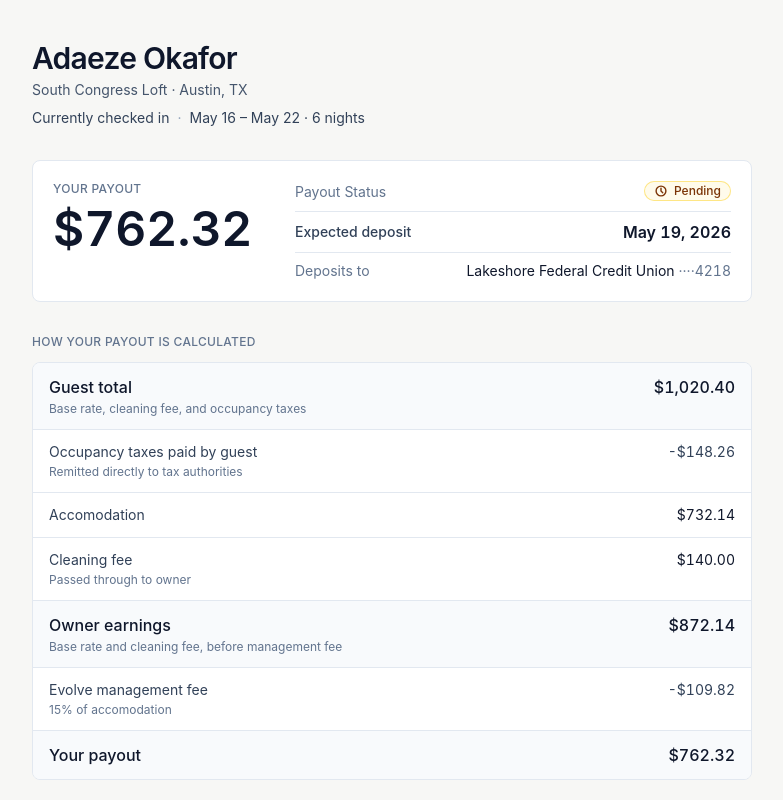
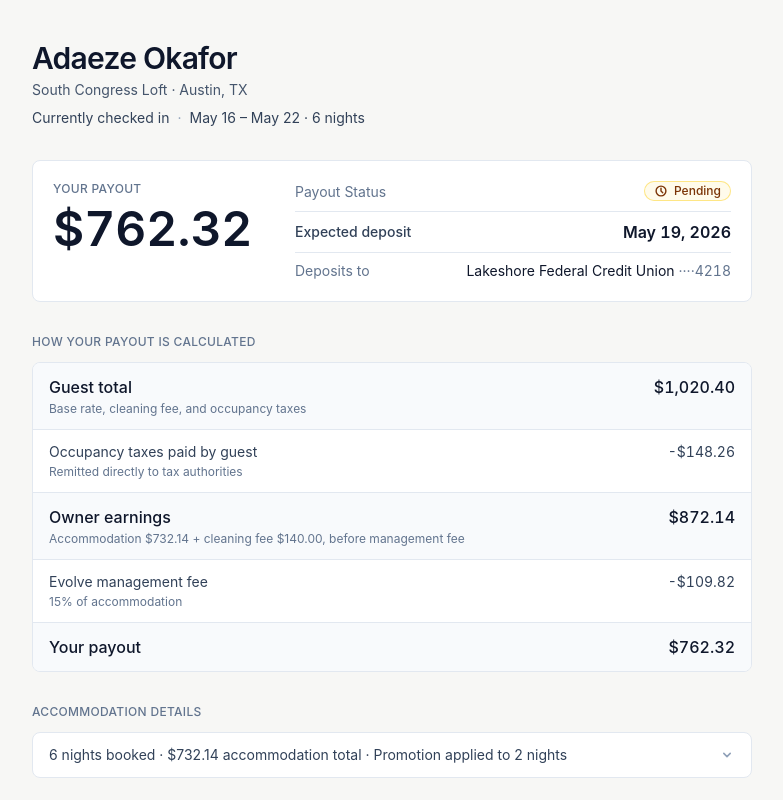
Before and after one commit to celestelayne/evolve-take-home, a React (Vite) app: page /answer in a window 1280 px wide. Shown: the top 800 px of the page, without its empty margins (248-1031 px from the left). Built offline with nearby package versions, Linux system fonts and the light colour scheme.

Commit message:
chore: scaffold app and load up payout dataset

```diff
--- a/src/features/booking-detail/booking-detail.utils.ts
+++ b/src/features/booking-detail/booking-detail.utils.ts
@@ -82,24 +82,15 @@ const getReconciliationRows = (
       detail: 'Remitted directly to tax authorities',
     },
     {
-      label: 'Accomodation',
-      amount: getBaseTotal(booking),
-    },
-    {
-      label: 'Cleaning fee',
-      amount: getCleaningFee(booking),
-      detail: 'Passed through to owner',
-    },
-    {
       label: 'Owner earnings',
       amount: ownerEarnings,
       emphasis: 'total',
-      detail: 'Base rate and cleaning fee, before management fee',
+      detail: `Accommodation ${formatMoney(getBaseTotal(booking))} + cleaning fee ${formatMoney(getCleaningFee(booking))}, before management fee`,
     },
     {
       label: 'Evolve management fee',
       amount: -managementFee,
-      detail: `${feeRatePct}% of accomodation`,
+      detail: `${feeRatePct}% of accommodation`,
     },
     { label: 'Your payout', amount: netPayout, emphasis: 'total' },
   ];
```
